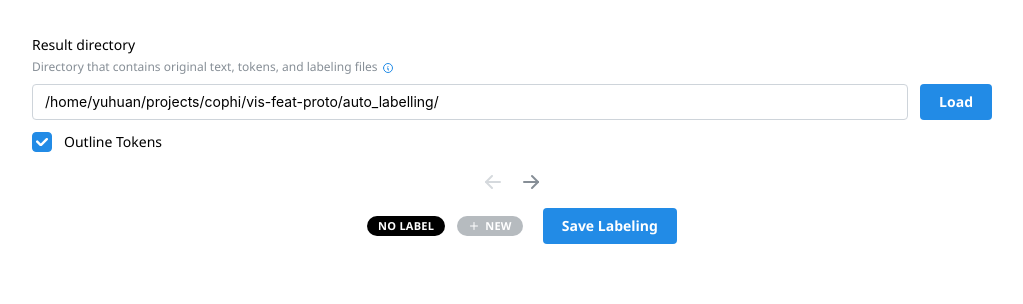
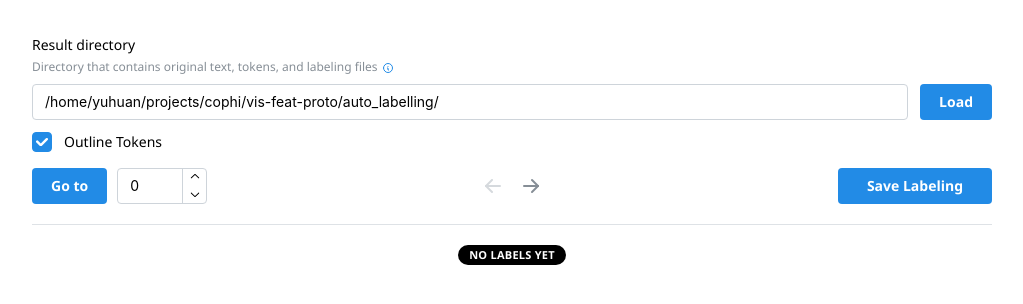
Before and after one commit to code-philia/text-alignment-maker, a React (Vite) app: page / in a window 1280 px wide. Shown: the top 304 px of the page, without its empty margins (128-1151 px from the left). Built offline with nearby package versions, Linux system fonts and the light colour scheme.

Commit message:
+ add goto interaction + complete ui details

```diff
--- a/src/components/feature.tsx
+++ b/src/components/feature.tsx
@@ -1,4 +1,4 @@
-import { Button, Flex, rem, ScrollArea, Space, TextInput, Group, Checkbox, Center, TagsInput, Modal, Badge, ColorInput, MantineColor, HoverCard, Text, List, Loader, Stack } from '@mantine/core';
+import { Button, Flex, rem, ScrollArea, Space, TextInput, Group, Checkbox, Center, TagsInput, Modal, Badge, ColorInput, MantineColor, HoverCard, Text, List, Loader, Stack, NumberInput, Grid, Divider } from '@mantine/core';
 import { IconArrowRight, IconArrowLeft, IconPlus, IconInfoCircle } from '@tabler/icons-react';
 import { useCallback, useEffect, useMemo, useReducer, useRef, useState } from 'react';
 import 'highlight.js/styles/atom-one-light.min.css';
@@ -585,7 +585,7 @@ type NumberNavigationProps = {
 }
 
 function NumberNavigation({ value, total, onChangeValue, tags }: NumberNavigationProps) {
-    const numOfOptions = 10;
+    const numOfOptions = 8;
 
     const page = Math.floor(value / numOfOptions);
     const totalPages = Math.ceil(total / numOfOptions);
@@ -665,6 +665,9 @@ function AlignmentLabels({ labels, setLabels, onClickLabel } : AlignmentLabelsPr
         <>
             <div style={{ padding: '20px' }}>
                 <Group gap="sm">
+                    {
+                        labels.length > 0
+                            ?
                             <Badge
                                 color='black'
                                 className='label-badge remove-label'
@@ -672,6 +675,14 @@ function AlignmentLabels({ labels, setLabels, onClickLabel } : AlignmentLabelsPr
                             >
                                 No Label
                             </Badge>
+                            :
+                            <Badge
+                                color='black'
+                                className='label-badge remove-label'
+                            >
+                                No Labels Yet
+                            </Badge>
+                    }
                     {labels.map((label, index) => (
                         <Badge
                             key={index}
@@ -683,6 +694,9 @@ function AlignmentLabels({ labels, setLabels, onClickLabel } : AlignmentLabelsPr
                             {label.text}
                         </Badge>
                     ))}
+                    {
+                        labels.length > 0
+                            ?
                             <Badge
                                 leftSection={<IconPlus style={{ width: rem(12), height: rem(12) }} />}
                                 color='gray'
@@ -694,6 +708,9 @@ function AlignmentLabels({ labels, setLabels, onClickLabel } : AlignmentLabelsPr
                             >
                                 New
                             </Badge>
+                            :
+                            null
+                    }
                 </Group>
 
             </div>
@@ -883,6 +900,23 @@ export function Feature() {
     // Navigation
     const [currentLabelingResultIndex, setCurrentSampleIndex] = useState(0);     // !! THIS IS the index from all labeling results !!
     // const [selectedIndices, setSelectedSampleIndices] = useState<string[]>([]);
+    const [goToIndex, setGoToIndex] = useState<string | number>('0');
+    const [goToIndexError, setGoToIndexError] = useState<boolean>(false);
+
+    const handleGoTo = () => {
+        if (!(typeof goToIndex === 'number')) return;
+
+        const targetLabeling = labelingProvider.getSampleIndices().findIndex((i) => i === goToIndex);
+        if (targetLabeling > 0) {
+            setCurrentSampleIndex(targetLabeling);
+            setGoToIndexError(false);
+        } else {
+            setGoToIndexError(true);
+            setTimeout(() => {
+                setGoToIndexError(false);
+            }, 800);
+        }
+    };
 
     // Valid State Detection
     const currentIndex = useMemo(() => {
@@ -1141,6 +1175,29 @@ export function Feature() {
 
             </Group>
             <Space h='md'></Space>
+            <Grid align='center' style={{ gridTemplateColumns: 'min-content 1fr min-content' }}>
+                <Grid.Col span={2.8}>
+                    <Group gap='xs' align='center'>
+                        <Button
+                            onClick={handleGoTo}
+                        >
+                            Go to
+                        </Button>
+                        <NumberInput
+                            value={goToIndex}
+                            onChange={(value) => setGoToIndex(value)}
+                            onKeyDown={(e) => {
+                                if (e.key === 'Enter' && !(e.ctrlKey || e.shiftKey)) {
+                                    handleGoTo();
+                                }
+                            }}
+                            error={goToIndexError}
+                            w='90'
+                        >
+                        </NumberInput>
+                    </Group>
+                </Grid.Col>
+                <Grid.Col span={6.4}>
                     <Center>
                         <NumberNavigation
                             value={currentLabelingResultIndex}
@@ -1149,17 +1206,26 @@ export function Feature() {
                             tags={labelingProvider.getSampleIndices().map((i) => i.toString())}
                         />
                     </Center>
+                </Grid.Col>
+                <Grid.Col span={2.8}>
+                    <Group justify='flex-end'>
+                        <Button
+                            w='11em'
+                            onClick={() => labelingProvider.save()}
+                        >
+                            Save Labeling
+                        </Button>
+                    </Group>
+                </Grid.Col>
+            </Grid>
+            <Space h='lg' />
+            <Divider />
             <Center>
                 <AlignmentLabels
                     labels={labels}
                     setLabels={setLabelsWithDefaultColor}
                     onClickLabel={clickLabelCallback}
                 />
-                <Button
-                    onClick={() => labelingProvider.save()}
-                >
-                    Save Labeling
-                </Button>
             </Center>
             {
                 loaderOpened
```
Lines whose indentation alone changed are shown as unchanged.
